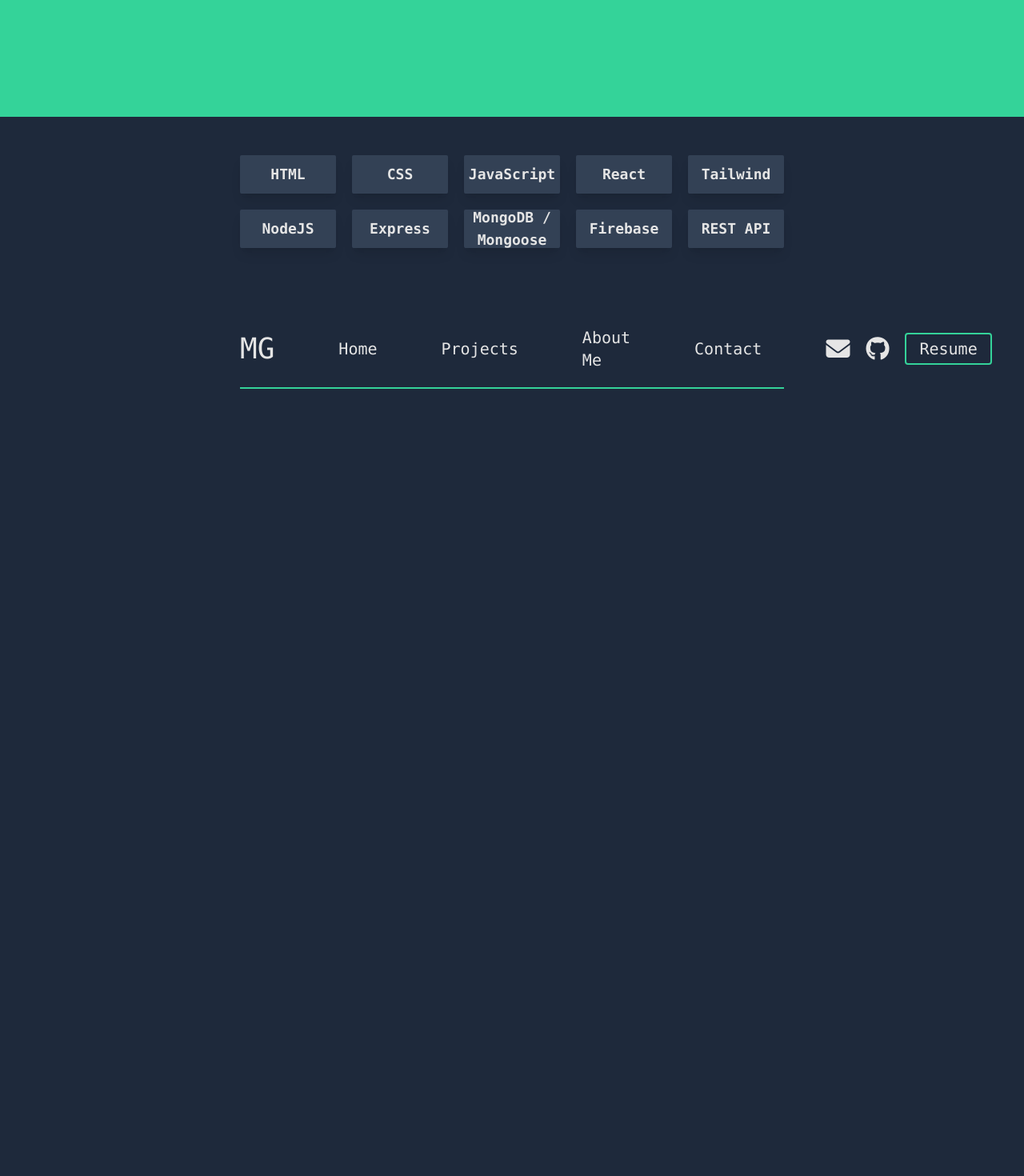
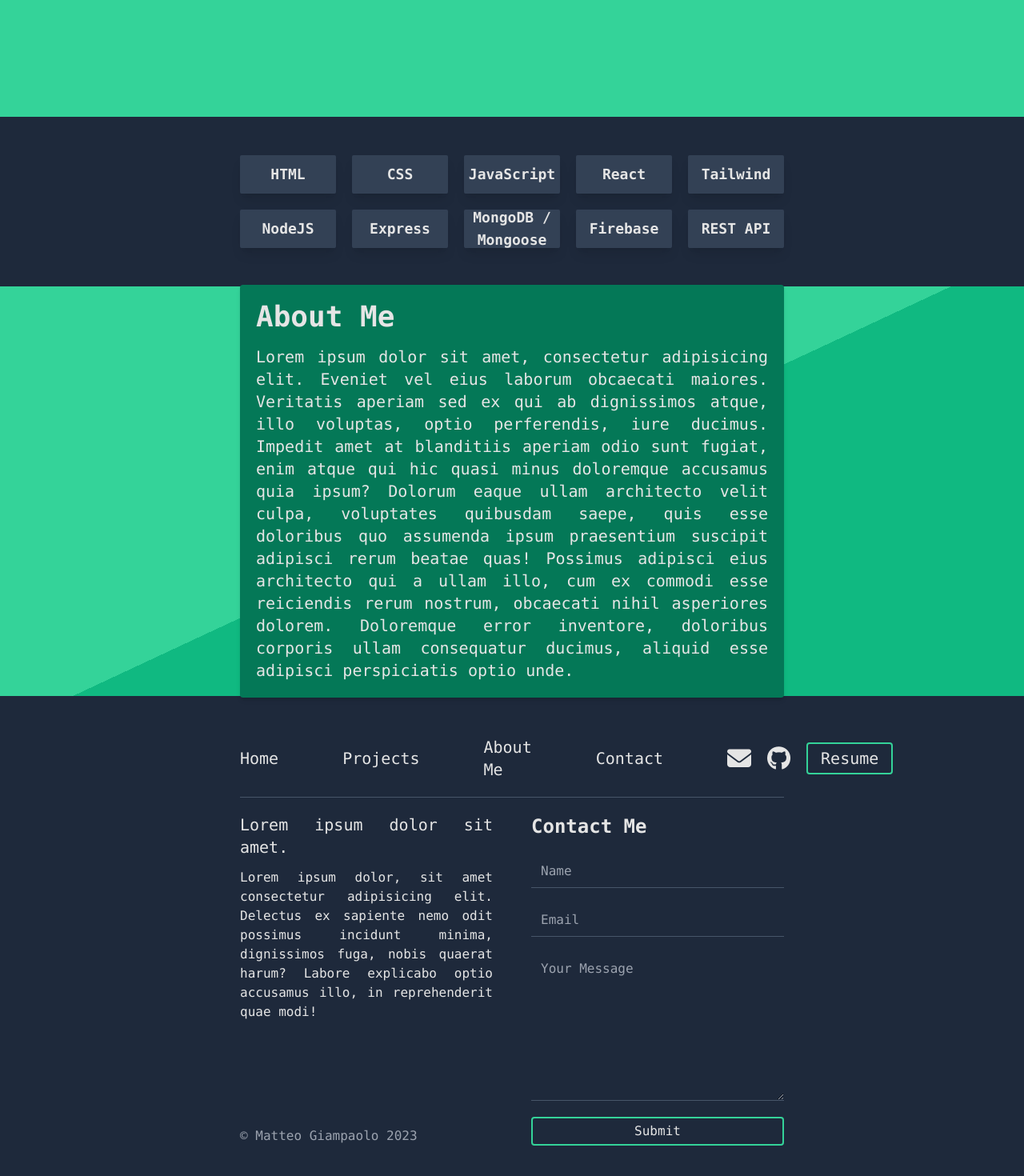
Before and after one commit to matteogiampaolo21/portfolio-site, a React (Vite) app: page / in a window 1280 px wide. Shown: the part 2479-3949 px from the top of the page at 80% size. Before the commit the page ends 2985 px from the top, so only its background shows below. Built offline with nearby package versions, Linux system fonts and the light colour scheme.

Commit message:
about section and footer skeleton finished

```diff
--- a/src/App.css
+++ b/src/App.css
@@ -24,10 +24,10 @@ body{
     padding: 210px 300px ;
 }
 .diagonal-bg{
-    opacity: 1;
-    background: repeating-linear-gradient( 5deg, #1e293b, #1e293b 50%, #0f172a 20px, #0f172a 100% );
-    padding: 210px 300px ;
+    background: repeating-linear-gradient( -25deg, #10b981, #10b981 50%, #34d399 20px, #34d399 100% );
+
 }
+
 .project-grid{
     display: grid;
     grid-template-areas:
--- a/src/App.jsx
+++ b/src/App.jsx
@@ -4,6 +4,7 @@ import {Navbar} from './sections/Navbar'
 import {Hero} from  './sections/Hero'
 import {Projects} from './sections/Projects'
 import {Skills} from './sections/Skills'
+import {About} from './sections/About'
 import {Footer} from './sections/Footer'
 
 
@@ -17,6 +18,7 @@ function App() {
       <Hero/>
       <Projects/>
       <Skills/>
+      <About/>
 
       <Footer/>
     </div>
--- /dev/null
+++ b/src/sections/About.jsx
@@ -0,0 +1,18 @@
+export const About = () => {
+    return(
+        <div className="h-96 px-300 py-64 diagonal-bg flex flex-col justify-center gap-3">
+            <div className="bg-emerald-700 p-5 rounded shadow-md">
+                <h1 className="text-4xl font-bold mb-4">About Me</h1>
+                <p className="text-justify text-xl">
+                    Lorem ipsum dolor sit amet, consectetur adipisicing elit. Eveniet vel eius laborum obcaecati maiores.
+                    Veritatis aperiam sed ex qui ab dignissimos atque, illo voluptas, optio perferendis, iure ducimus.
+                    Impedit amet at blanditiis aperiam odio sunt fugiat, enim atque qui hic quasi minus doloremque accusamus quia ipsum?
+                    Dolorum eaque ullam architecto velit culpa, voluptates quibusdam saepe, quis esse doloribus quo assumenda ipsum praesentium suscipit adipisci rerum beatae quas!
+                    Possimus adipisci eius architecto qui a ullam illo, cum ex commodi esse reiciendis rerum nostrum, obcaecati nihil asperiores dolorem.
+                    Doloremque error inventore, doloribus corporis ullam consequatur ducimus, aliquid esse adipisci perspiciatis optio unde.
+                </p>
+            </div>
+
+        </div>
+    )
+}
--- a/src/sections/Footer.jsx
+++ b/src/sections/Footer.jsx
@@ -1,10 +1,10 @@
 export const Footer = () => {
     return (
         <div>
-            <nav className='px-300 pt-50 '>
+            <nav className='px-300 pt-50 pb-5'>
                 <ul className='flex flex-row gap-x-20 text-xl items-center'>
-                <li><h1 className='text-4xl '>MG  </h1></li>
-                <li className='ml-auto'><a className='hover:text-emerald-400' href="">Home</a></li>
+
+                <li><a className='hover:text-emerald-400' href="">Home</a></li>
                 <li><a className='hover:text-emerald-400 ' href="">Projects</a></li>
                 <li><a className='hover:text-emerald-400 ' href="">About Me</a></li>
                 <li className='mr-auto'><a className='hover:text-emerald-400 ' href="">Contact</a></li>
@@ -20,7 +20,24 @@ export const Footer = () => {
                 </li>
                 </ul>
             </nav>
-            <div className=" mx-300 pb-5 border-b-2 border-emerald-400 border-solid mb-5"></div>
+            <div className="border-b mx-300 border-slate-600 mb-5"></div>
+
+            <div className="grid grid-cols-2 gap-12 px-300 pb-24">
+                <div className="text-justify flex flex-col gap-3">
+                    <h1 className="text-xl">Lorem ipsum dolor sit amet.</h1>
+                    <p>Lorem ipsum dolor, sit amet consectetur adipisicing elit. Delectus ex sapiente nemo odit possimus incidunt minima, dignissimos fuga, nobis quaerat harum? Labore explicabo optio accusamus illo, in reprehenderit quae modi!</p>
+                    <p className="mt-auto text-gray-400">&copy; Matteo Giampaolo 2023</p>
+                </div>
+                <form className="flex flex-col w-full gap-y-5" action="">
+                    <h1 className="text-2xl font-bold">Contact Me</h1>
+                    <input type="text" placeholder="Name" className="py-2 px-3 focus:outline-none bg-slate-800 border-b border-slate-600"/>
+                    <input type="email" placeholder="Email" className="py-2 px-3 focus:outline-none bg-slate-800 border-b border-slate-600"/>
+                    <textarea rows="7" placeholder="Your Message" className="py-2 px-3 focus:outline-none bg-slate-800 border-b border-slate-600"></textarea>
+                    <button className="border-2   rounded px-4 py-1 hover:bg-emerald-500 hover:text-white border-emerald-400  hover:border-white">Submit</button>
+                </form>
+            </div>
+
+
         </div>
     )
 }
--- a/src/sections/Navbar.jsx
+++ b/src/sections/Navbar.jsx
@@ -1,4 +1,7 @@
 export const Navbar = () => {
+
+
+
     return(
       <nav className='px-300 pt-50'>
         <ul className='flex flex-row gap-x-20 text-xl items-center'>
```
